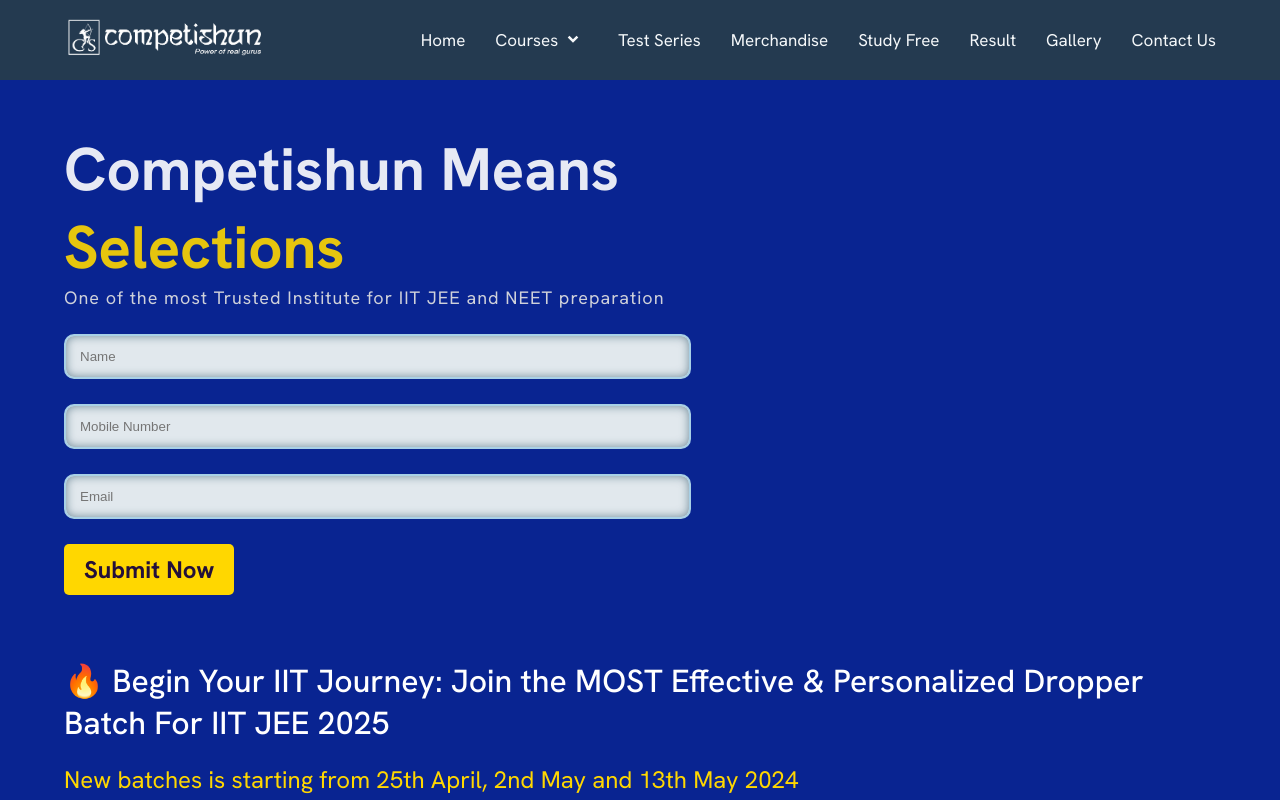
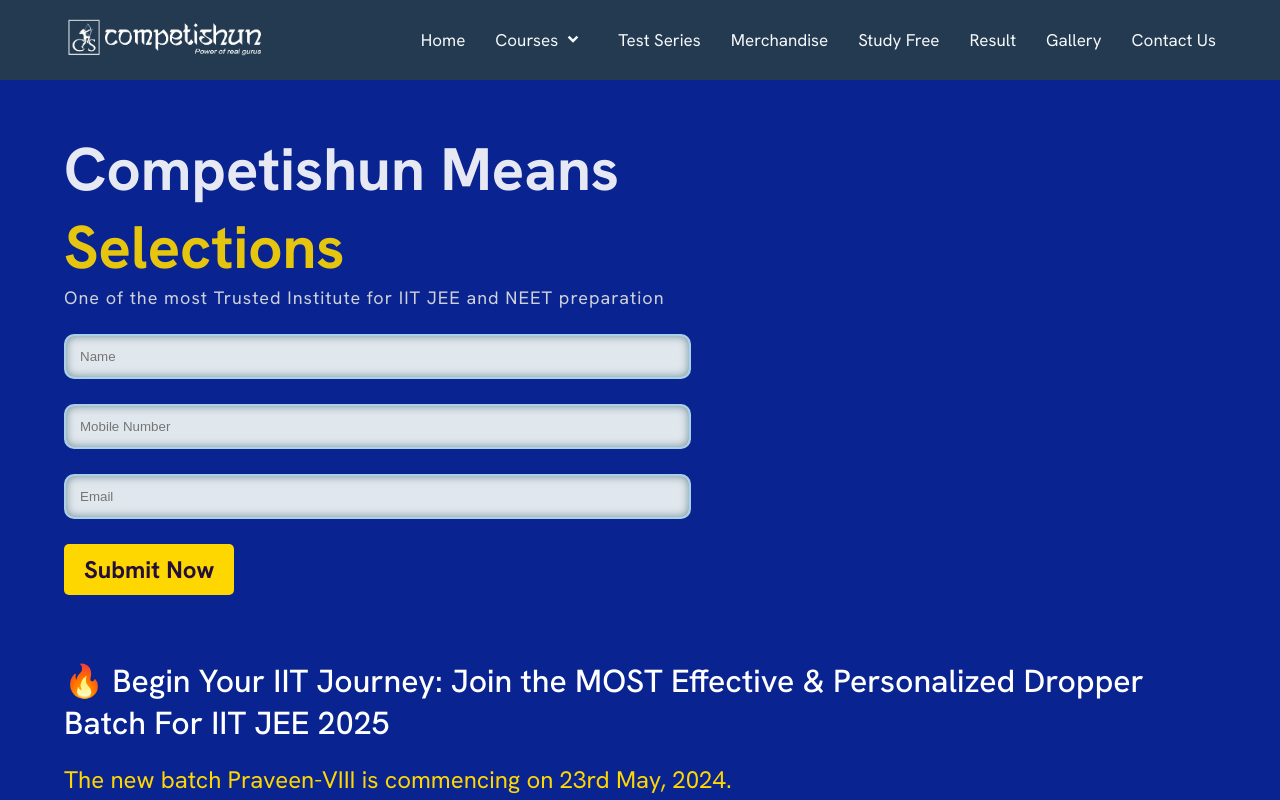
Before and after one commit to Shankar-001/Competishun, a React (Vite) app: page /enroll-now/praveen in a window 1280 px wide. Shown: the top 800 px of the page. Built offline with nearby package versions, Linux system fonts and the light colour scheme; no server answers.

Commit message:
dist file

```diff
--- a/src/Data/LandingPageCourseDetail.js
+++ b/src/Data/LandingPageCourseDetail.js
@@ -11,7 +11,7 @@ const LandingPageData = [
     videoTitle:
       '🔥 Begin Your IIT Journey: Join the MOST Effective & Personalized Dropper Batch For IIT JEE 2025',
     videoSubTitle:
-      'New batches is starting from 25th April, 2nd May and 13th May 2024',
+      'The new batch Praveen-VIII is commencing on 23rd May, 2024.',
     courseId: 5, // This course Id for the extraedge api to send leads
     aboutCourse: [
       'Competishun Course Features (#https://youtu.be/l2tLkv_t15k?feature=shared)',
@@ -28,7 +28,9 @@ const LandingPageData = [
     videoUrl: 'https://www.youtube.com/embed/cd5uEWIn1tw?&autoplay=1',
     thumbnail: praveenOfflineThumbnail,
     videoTitle:
-      '🔥 Begin Your IIT Journey: Join the MOST Effective & Personalized Dropper offline Batch For IIT JEE 2025 (Starting from 29th April)',
+      '🔥 Begin Your IIT Journey: Join the MOST Effective & Personalized Dropper offline Batch For IIT JEE 2025',
+      videoSubTitle:
+      'The new batch Praveen-offline is commencing on 23rd May, 2024.',
     courseId: 15, // This course Id for the extraedge api to send leads
     aboutCourse: [
       'Experienced and knowledgeable faculty members',
@@ -69,7 +71,7 @@ const LandingPageData = [
     videoTitle:
       '🔥 Begin Your IIT Journey: Join the MOST Effective & Personalized Batch For IIT JEE 2026',
     videoSubTitle:
-      'New batches is starting from 23rd May 2024',
+      'The new batch Pratham-VI is commencing on 23rd May, 2024.',
     courseId: 3, // This course Id for the extraedge api to send leads
     aboutCourse: [
       'Tailored courses to meet your needs.',
```
Also changed, not shown: 122 other files (tests, documents, lock files or other folders).
